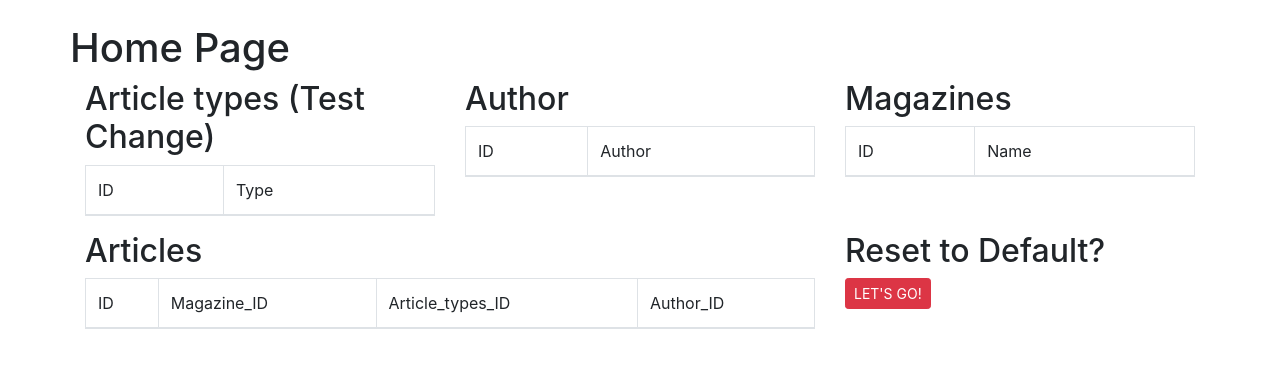
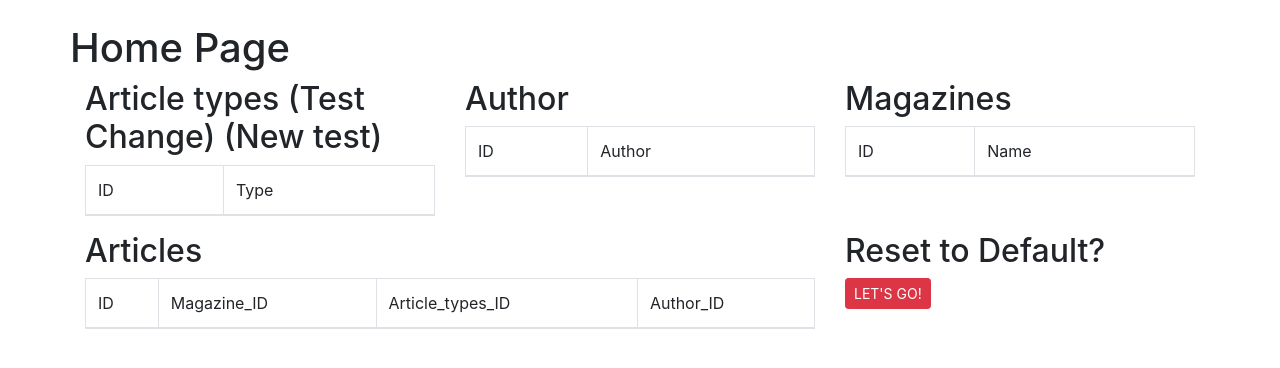
Before and after one commit to melihovs/FlaskExample, a Flask app: page / in a window 1280 px wide. Shown: the part 72-440 px from the top of the page. Run offline with Flask 2, Linux system fonts and the light colour scheme; data that the repository does not hold is empty; some libraries are stand-ins or nearby versions.

Commit message:
New test

```diff
--- a/templates/index.html
+++ b/templates/index.html
@@ -9,7 +9,7 @@
 <div class="row">
 
     <div class="col-md-4">
-        <h2>Article types (Test Change)</h2>
+        <h2>Article types (Test Change) (New test)</h2>
         <table class="table table-striped table-bordered" style="width:100%">
             <thead>
             <tr>
```
